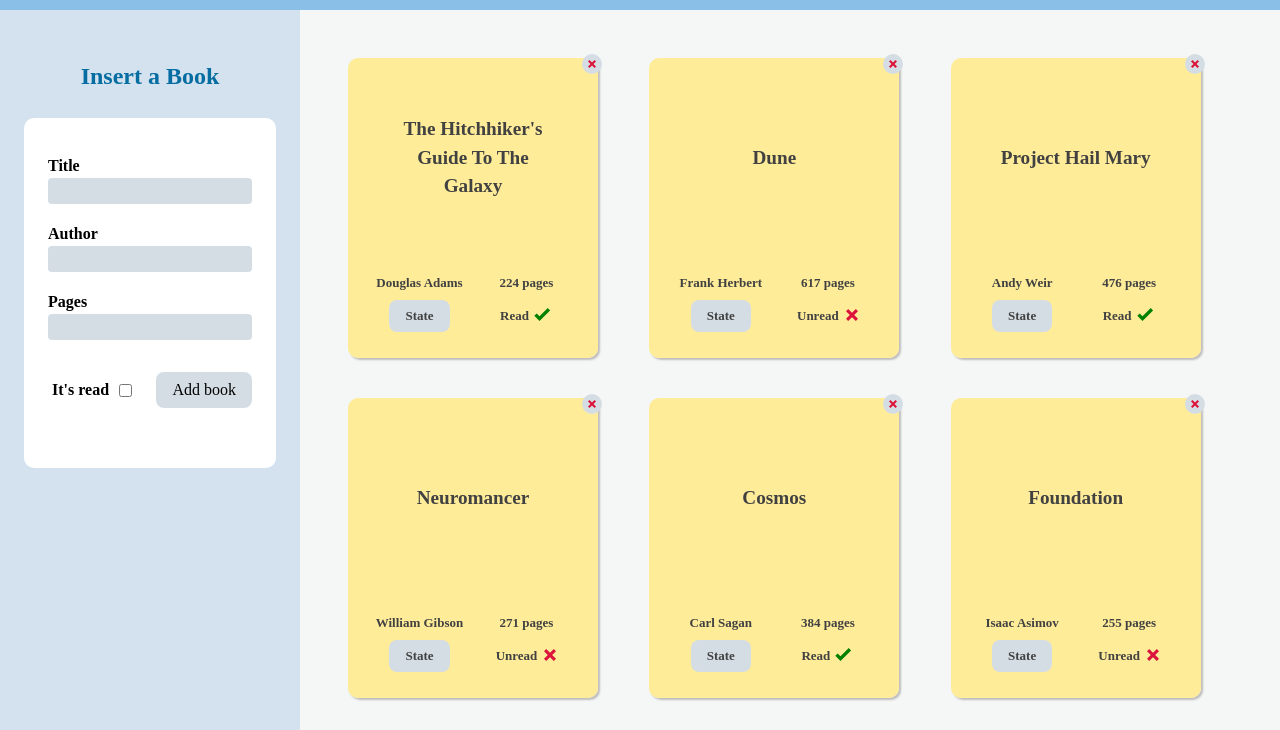
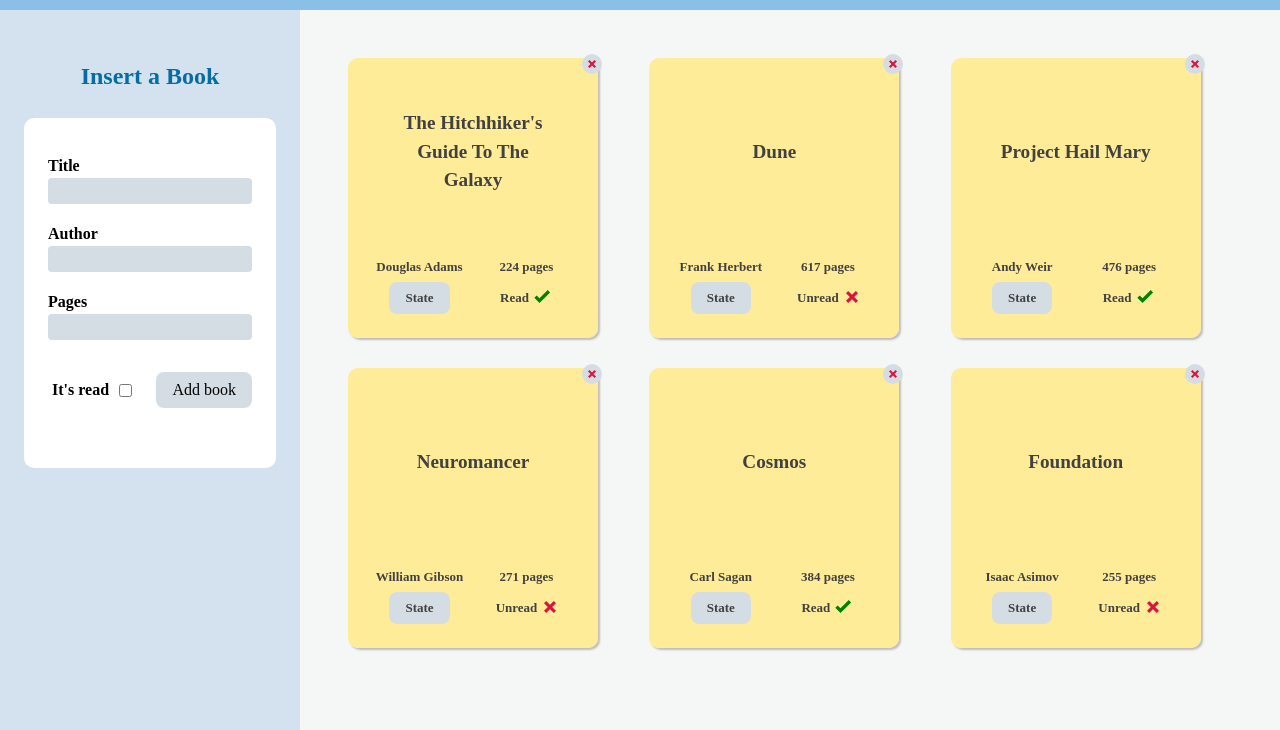
Before and after one commit to Yeryalex/The-Odin-Project, a plain HTML site: page full-stack-js/library/index.html in a window 1280 px wide. Shown: the part 70-800 px from the top of the page. Drawn offline with Linux system fonts and the light colour scheme.

Commit message:
Modify height of the cards

```diff
--- a/full-stack-js/library/style.css
+++ b/full-stack-js/library/style.css
@@ -153,13 +153,13 @@ body {
   display: grid;
   grid-template-columns: repeat(auto-fill, minmax(250px,1fr));
   grid-template-rows: repeat(4, 1fr);
-  gap: 40px 20px;
+  gap: 30px 20px;
 }
 
 .card {
   color: #414141;
   border-radius: 10px;
-  height: 300px;
+  height: 280px;
   max-width: 250px;
   box-shadow: 2px 2px 2px rgb(191, 189, 189);
 }
```
